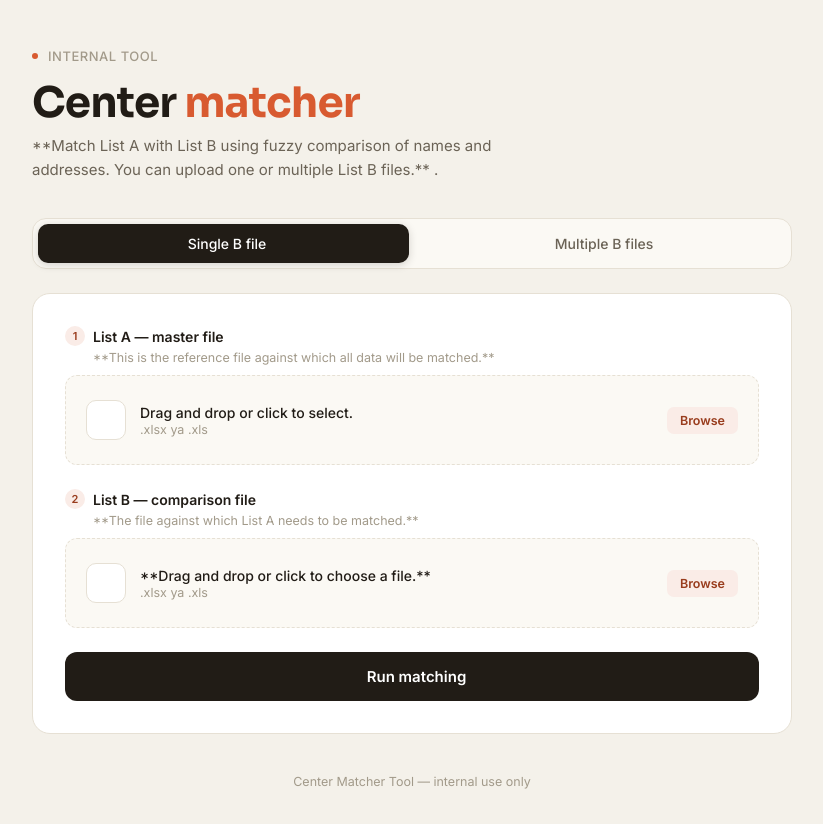
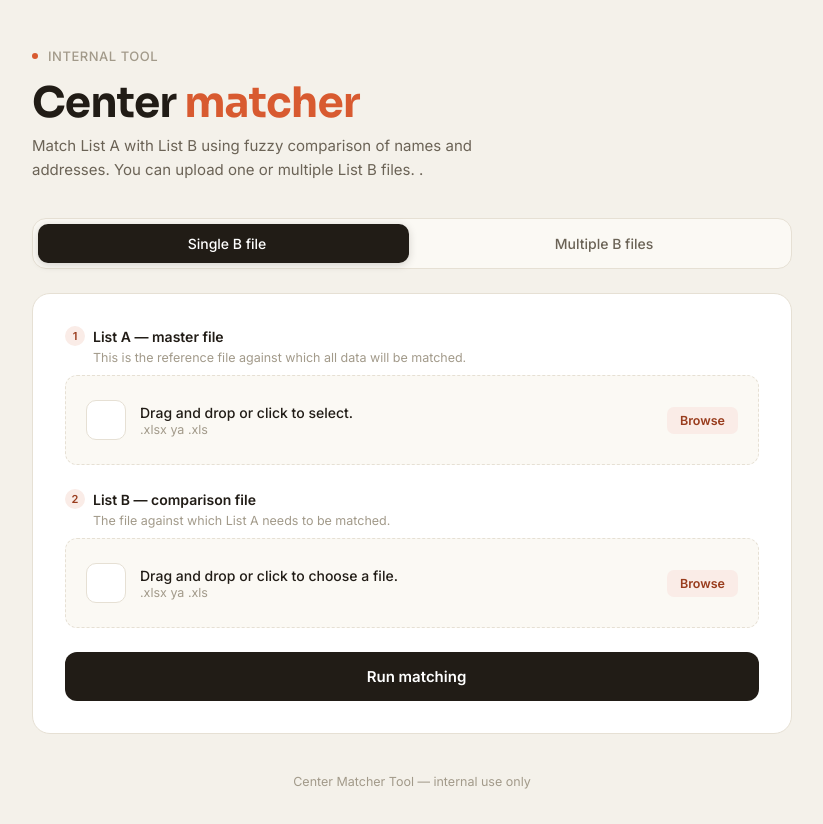
Before and after one commit to vishalkumar-hue/center-matcher, a Flask app: page / in a window 1280 px wide. Shown: the top 824 px of the page, without its empty margins (228-1051 px from the left). Run offline with Flask 3, Linux system fonts and the light colour scheme; some libraries are stand-ins or nearby versions.

Commit message:
Remove bold formatting from HTML hints and messages

```diff
--- a/templates/index.html
+++ b/templates/index.html
@@ -228,7 +228,7 @@
 
   <div class="topline"><span class="dot"></span>internal tool</div>
   <h1>Center <span>matcher</span></h1>
-  <p class="subhead">**Match List A with List B using fuzzy comparison of names and addresses. You can upload one or multiple List B files.**
+  <p class="subhead">Match List A with List B using fuzzy comparison of names and addresses. You can upload one or multiple List B files.
 .</p>
 
   <div class="tabs">
@@ -246,7 +246,7 @@
 
         <div class="field">
           <div class="field-label"><span class="step-num">1</span> List A &mdash; master file</div>
-          <div class="field-hint">**This is the reference file against which all data will be matched.**
+          <div class="field-hint">This is the reference file against which all data will be matched.
 </div>
           <label class="dropzone" id="single-dz-a">
             <div class="dz-icon"><i class="ti ti-file-spreadsheet" aria-hidden="true"></i></div>
@@ -261,12 +261,12 @@
 
         <div class="field">
           <div class="field-label"><span class="step-num">2</span> List B &mdash; comparison file</div>
-          <div class="field-hint">**The file against which List A needs to be matched.**
+          <div class="field-hint">The file against which List A needs to be matched.
 </div>
           <label class="dropzone" id="single-dz-b">
             <div class="dz-icon"><i class="ti ti-file-spreadsheet" aria-hidden="true"></i></div>
             <div>
-              <div class="dz-text-main" id="single-b-text">**Drag and drop or click to choose a file.**
+              <div class="dz-text-main" id="single-b-text">Drag and drop or click to choose a file.
 </div>
               <div class="dz-text-sub">.xlsx ya .xls</div>
             </div>
@@ -280,7 +280,7 @@
         </button>
       </form>
 
-      <div class="spinner-row" id="single-spinner"><span class="spin"></span> **Matching in progress...**
+      <div class="spinner-row" id="single-spinner"><span class="spin"></span> Matching in progress...
 </div>
       <div class="error-box" id="single-errors"></div>
 
@@ -297,12 +297,12 @@
 
         <div class="field">
           <div class="field-label"><span class="step-num">1</span> List A &mdash; master file</div>
-          <div class="field-hint">**The reference file against which everything will be matched.**
+          <div class="field-hint">The reference file against which everything will be matched.
 </div>
           <label class="dropzone" id="multi-dz-a">
             <div class="dz-icon"><i class="ti ti-file-spreadsheet" aria-hidden="true"></i></div>
             <div>
-              <div class="dz-text-main" id="multi-a-text">**Drag and drop or click to select a file.**
+              <div class="dz-text-main" id="multi-a-text">Drag and drop or click to select a file.
 </div>
               <div class="dz-text-sub">.xlsx ya .xls</div>
             </div>
@@ -313,13 +313,13 @@
 
         <div class="field">
           <div class="field-label"><span class="step-num">2</span> List B &mdash; multiple files</div>
-          <div class="field-hint">**Hold Ctrl (Windows) or Cmd (Mac) to select multiple files at once — each file will appear in its own tab in the output.**
+          <div class="field-hint">Hold Ctrl (Windows) or Cmd (Mac) to select multiple files at once — each file will appear in its own tab in the output.
 </div>
           <label class="dropzone" id="multi-dz-b">
             <div class="dz-icon"><i class="ti ti-stack-2" aria-hidden="true"></i></div>
             <div>
               <div class="dz-text-main" id="multi-b-text">Drag and drop files here, or click to select.</div>
-              <div class="dz-text-sub">**You can select multiple `.xlsx` files.**
+              <div class="dz-text-sub">You can select multiple `.xlsx` files.
 </div>
             </div>
             <span class="dz-browse">Browse</span>
@@ -333,7 +333,7 @@
         </button>
       </form>
 
-      <div class="spinner-row" id="multi-spinner"><span class="spin"></span> **Matching in progress... This may take a few moments.**
+      <div class="spinner-row" id="multi-spinner"><span class="spin"></span> Matching in progress... This may take a few moments.
 .</div>
       <div class="error-box" id="multi-errors"></div>
 
```
